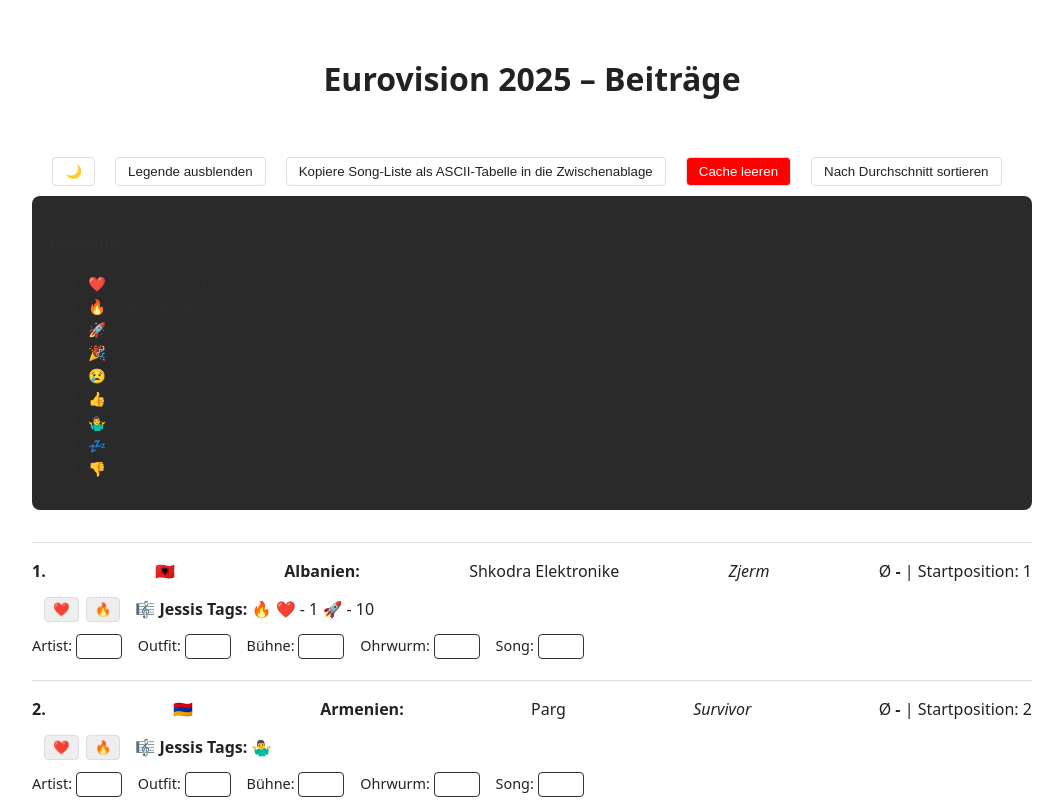
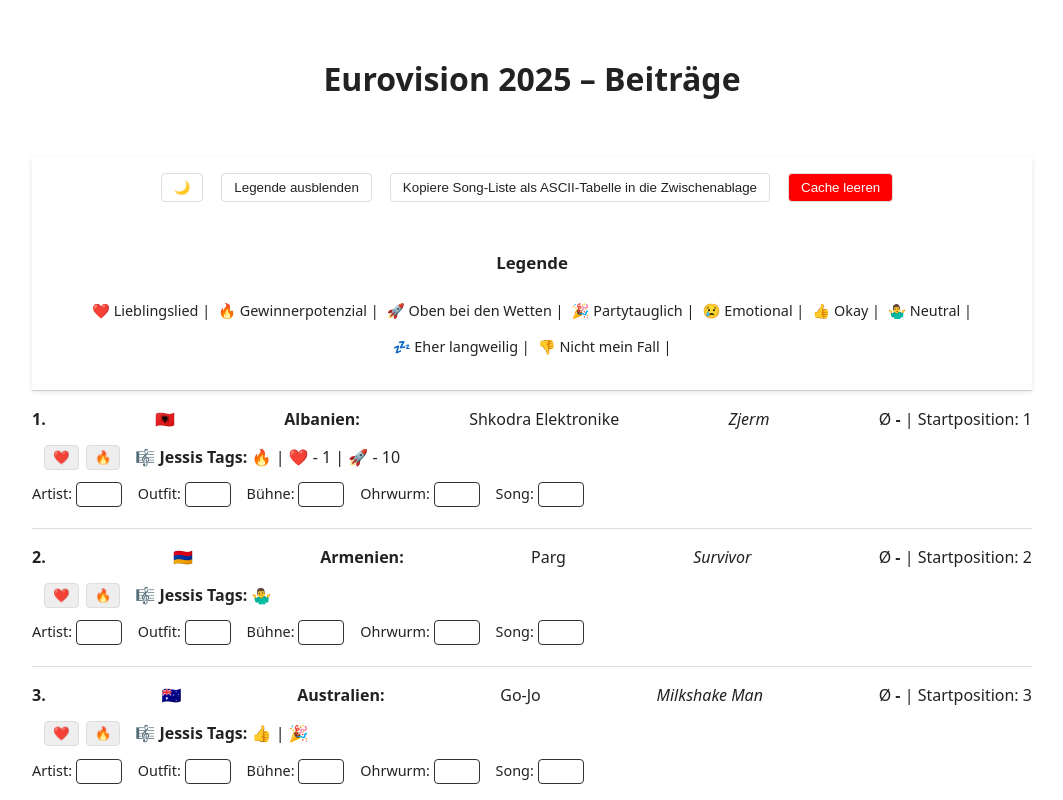
Before and after one commit to jsc-chwlk/eurovision-2025, a React (Create React App) app: page / in a window 1280 px wide. Both pictures are taken after a click on the button "Legende anzeigen". Shown: the top 800 px of the page, without its empty margins (108-1171 px from the left). Built offline with nearby package versions, Linux system fonts and the light colour scheme.

Commit message:
css file

```diff
--- a/src/App.css
+++ b/src/App.css
@@ -37,16 +37,51 @@ h1 {
 }
 
 .button-bar {
+  display: flex;
+  flex-direction: column;
+  align-items: center;
+  gap: 1rem;
   position: sticky;
-  top: 0;
-  z-index: 1000; /* Damit sie über allem bleibt */
-  background-color: var(--background-color);
+  top: 0; /* bleibt ganz oben hängen */
+  background: var(--background-color); /* Hintergrundfarbe, damit es nicht transparent aussieht beim Scrollen */
+  z-index: 1000; /* damit es über anderem Content bleibt */
+  padding: 1rem 0;
+  box-shadow: 0 2px 5px rgba(0, 0, 0, 0.1); /* optional: kleiner Schatten für besseren Look */
+}
+
+.buttons {
   display: flex;
-  justify-content: center; /* Zentriert horizontal */
-  align-items: center;
-  flex-wrap: wrap; /* Damit Buttons umbrechen, falls nötig */
-  gap: 10px;
-  margin-bottom: 10px;
+  flex-wrap: wrap;
+  justify-content: center; /* zentriert die Buttons */
+  gap: 0.5rem;
+}
+
+.emoji-legend {
+  position: sticky;
+  top: 60px; /* Abstand unter der Button-Bar */
+  z-index: 999;
+  background: var(--background-color);
+  border-radius: 8px;
+  padding: 1rem;
+  font-size: 0.9rem;
+  text-align: center; /* zentriert die Überschrift */
+}
+
+.emoji-legend ul {
+  display: flex;
+  flex-wrap: wrap;
+  justify-content: center; /* zentriert die Emoji-Items */
+  gap: 0.5rem;
+  list-style: none;
+  padding: 0;
+  margin: 0;
+}
+
+.emoji-legend li {
+  background: var(--background-color);
+  padding-top: 0.3rem;
+  border-radius: 0.5rem;
+  font-size: 0.9rem;
 }
 
 .song-list {
@@ -73,18 +108,6 @@ h1 {
   padding: 10px 0;
   border-bottom: 1px solid rgba(255, 255, 255, 0.07);
   align-items: center;
-}
-
-.move-buttons button {
-  background: transparent;
-  border: none;
-  font-size: 18px;
-  cursor: pointer;
-}
-
-.move-buttons button:disabled {
-  opacity: 0.3;
-  cursor: default;
 }
 
 .tag-div{
@@ -135,7 +158,7 @@ h1 {
   border-radius: 4px;
   border: 1px solid #333;
   background: var(--background-color);
-  color: #f5f5f5;
+  color: var(--text-color);
   text-align: center;
 }
 
@@ -151,18 +174,6 @@ h1 {
 .tag-button.selected {
   background-color: var(--tag-selected);
   color: var(--background-color);
-}
-
-.emoji-legend {
-  position: sticky;
-  top: 60px; /* Abstand unter der Button-Bar */
-  z-index: 999;
-  background: #1f1f1f;
-  border-radius: 8px;
-  padding: 1rem;
-  font-size: 0.9rem;
-  margin-bottom: 2rem;
-  opacity: 0.95;
 }
 
 button {
--- a/src/SongList.js
+++ b/src/SongList.js
@@ -170,6 +170,7 @@ const SongList = () => {
   return (
     <div className="song-list-container">
       <div className="button-bar">
+        <div className="buttons">
           <button onClick={toggleTheme}>
             {theme === 'light' ? '🌙' : '☀️'}
           </button>
@@ -182,27 +183,28 @@ const SongList = () => {
           <button onClick={clearCache} style={{ backgroundColor: 'red', color: 'white' }}>
             Cache leeren
           </button>
-    <button onClick={sortByAverage}>
-        Nach Durchschnitt sortieren
-    </button>
         </div>
 
         {showLegend && (
           <div className="emoji-legend">
             <h3>Legende</h3>
             <ul>
-            <li>❤️ – Lieblingslied</li>
-            <li>🔥 – Gewinnerpotenzial</li>
-            <li>🚀 – Oben bei den Wetten</li>
-            <li>🎉 – Partytauglich</li>
-            <li>😢 – Emotional</li>
-            <li>👍 - Okay</li>
-            <li>🤷‍♂️ – Neutral</li>
-            <li>💤 – Eher langweilig</li>
-            <li>👎 – Nicht mein Fall</li>
+              <li>❤️ Lieblingslied | </li>
+              <li>🔥 Gewinnerpotenzial | </li>
+              <li>🚀 Oben bei den Wetten | </li>
+              <li>🎉 Partytauglich | </li>
+              <li>😢 Emotional | </li>
+              <li>👍 Okay | </li>
+              <li>🤷‍♂️ Neutral | </li>
+              <li>💤 Eher langweilig | </li>
+              <li>👎 Nicht mein Fall | </li>
             </ul>
           </div>
         )}
+      </div>
+
+
+
 
       <ul className="song-list">
         {sortedSongs.map((song, index) => {
@@ -242,12 +244,12 @@ const SongList = () => {
                     <div className="tags-display" style={{ marginTop: '4px', marginBottom: '4px' }}>
                       {song.tags?.length > 0 && (
                         <div>
-                🎼 <strong>Jessis Tags:</strong> {song.tags.join(' ')}
+                          🎼 <strong>Jessis Tags:</strong> {song.tags.join(' | ')}
                         </div>
                       )}
                       {ratings[songId]?.tags?.length > 0 && (
                         <div>
-                ✍️ <strong>Meine Tags:</strong> {ratings[songId].tags.join(' ')}
+                          ✍️ <strong>Meine Tags:</strong> {ratings[songId].tags.join(' | ')}
                         </div>
                       )}
                     </div>
--- a/src/songs.js
+++ b/src/songs.js
@@ -17,7 +17,7 @@ const songs = [
     { position: 16, flag: "🇬🇷", country: "Griechenland", artist: "Klavdia", title: "Asteromata", tags: ["❤️ - 8", "😢"] },
     { position: 17, flag: "🇮🇸", country: "Island", artist: "Væb", title: "Róa", tags: ["👍", "🎉"] },
     { position: 18, flag: "🇮🇪", country: "Irland", artist: "Emmy", title: "Laika Party", tags: ["👍", "🎉"] },
-    { position: 19, flag: "🇮🇱", country: "Israel", artist: "Yuval Raphael", title: "New Day Will Rise", tags: ["🤷‍♂️", "🚀 - 5"] },
+    { position: 19, flag: "🇨🇭", country: "Schweiz", artist: "Zoë Më", title: "Voyage", tags: ["👍"] },
     { position: 20, flag: "🇮🇹", country: "Italien", artist: "Lucio Corsi", title: "Volevo essere un duro", tags: ["👍"] },
     { position: 21, flag: "🇱🇻", country: "Lettland", artist: "Tautumeitas", title: "Bur man laimi", tags: ["👍"] },
     { position: 22, flag: "🇱🇹", country: "Litauen", artist: "Katarsis", title: "Tavo akys", tags: ["👎"] },
@@ -33,7 +33,7 @@ const songs = [
     { position: 32, flag: "🇸🇮", country: "Slowenien", artist: "Klemen", title: "How Much Time Do We Have Left", tags: ["💤", "😢"] },
     { position: 33, flag: "🇪🇸", country: "Spanien", artist: "Melody", title: "Esa diva", tags: ["👎", "🎉"] },
     { position: 34, flag: "🇸🇪", country: "Schweden", artist: "KAJ", title: "Bara bada bastu", tags: ["❤️ - 4", "🔥", "🎉", "🚀 - 1"] },
-    { position: 35, flag: "🇨🇭", country: "Schweiz", artist: "Zoë Më", title: "Voyage", tags: ["👍"] },
+    { position: 35, flag: "🇮🇱", country: "Israel", artist: "Yuval Raphael", title: "New Day Will Rise", tags: ["🤷‍♂️", "🚀 - 5"] },
     { position: 36, flag: "🇺🇦", country: "Ukraine", artist: "Ziferblat", title: "Bird of Pray", tags: ["👍"] },
     { position: 37, flag: "🇬🇧", country: "Vereinigtes Königreich", artist: "Remember Monday", title: "What the Hell Just Happened?", tags: ["👍", "🎉"] }
   ];
```
Lines whose indentation alone changed are shown as unchanged.
